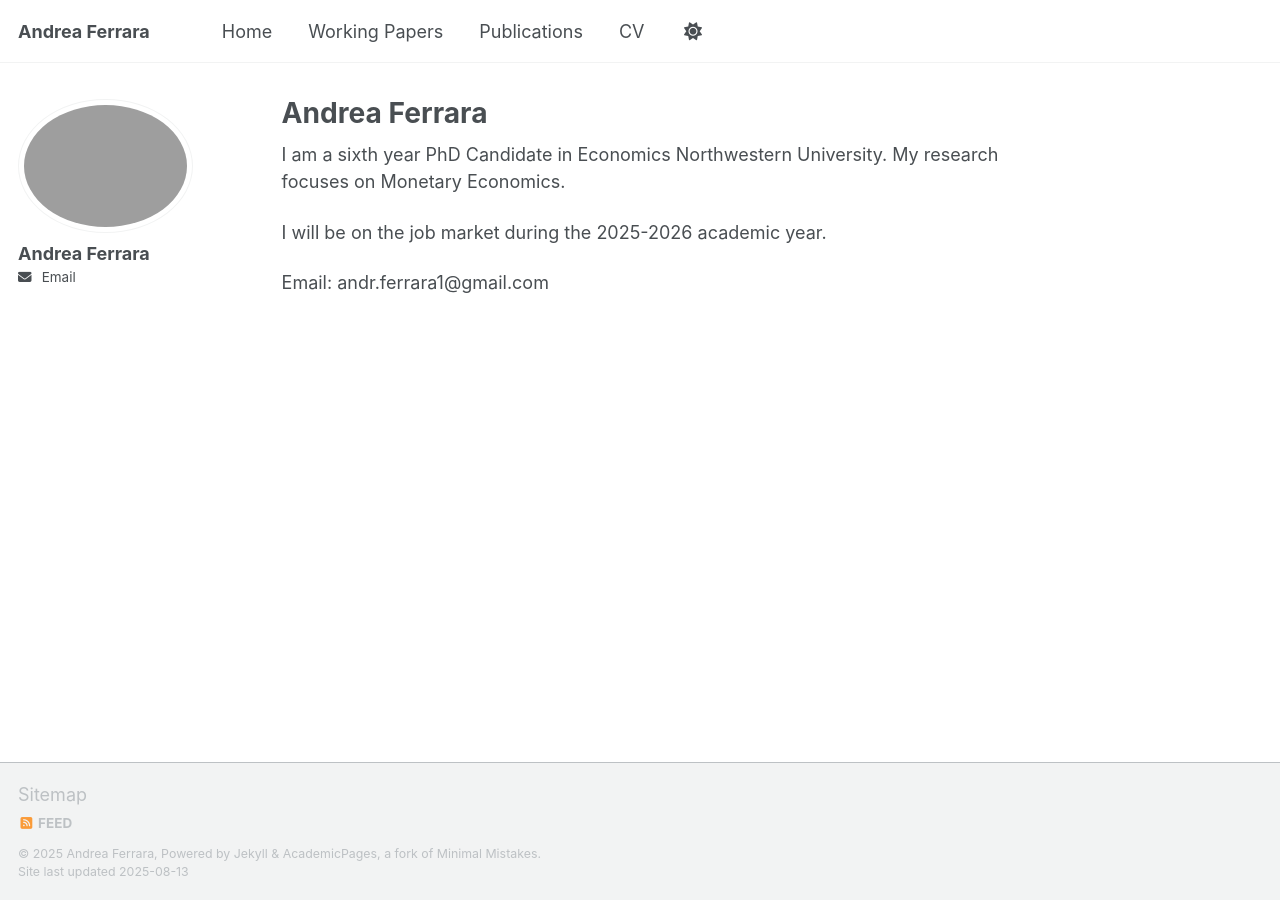
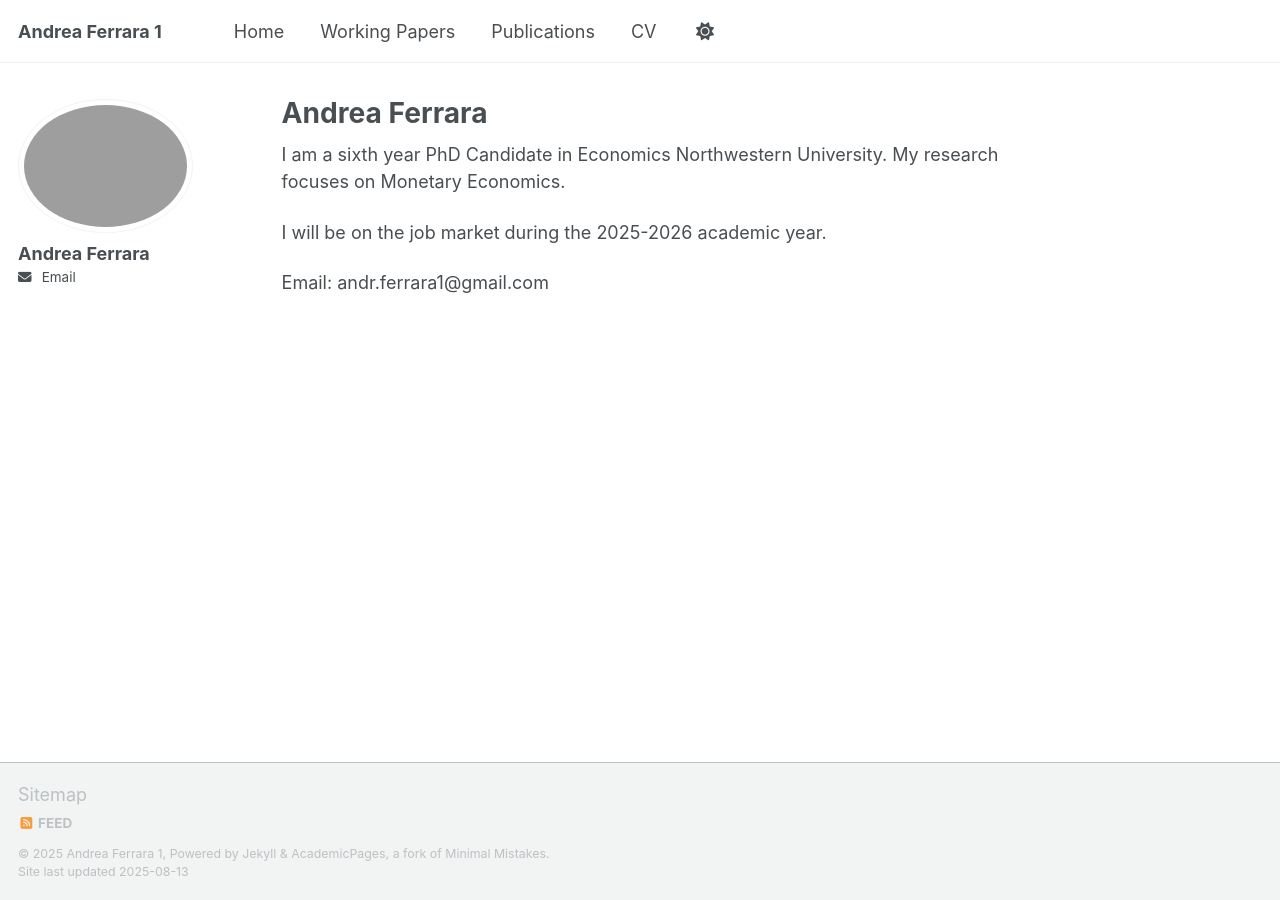
Before and after one commit to AndreaFerrara1997/AndreaFerrara1997.github.io, a Jekyll site: the page built from index.md, in a window 1280 px wide. Built offline with Jekyll 4.4.1, drawn with Linux system fonts in a browser that asks for light colours; a script that is not in the unit is left out.

Commit message:
Update _config.yml

```diff
--- a/_config.yml
+++ b/_config.yml
@@ -1,5 +1,5 @@
 # --- Basic site info ---
-title: "Andrea Ferrara"
+title: "Andrea Ferrara 1"
 email: "andr.ferrara1@gmail.com"
 description: "Researcher in macroeconomics and monetary policy"
 url: "https://AndreaFerrara1997.github.io"
```
